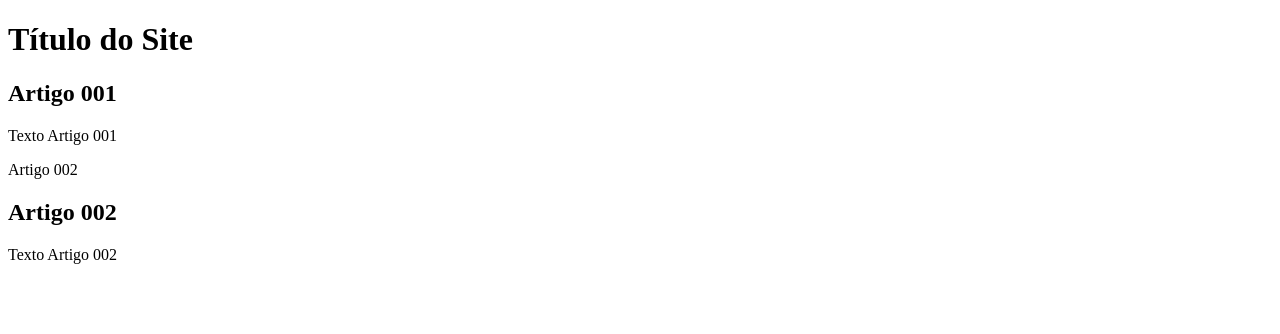
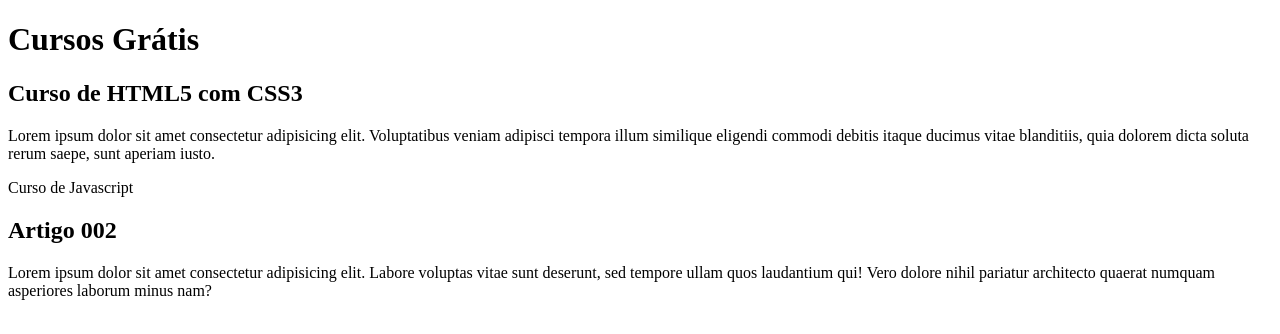
Before and after one commit to alexandrerosa-dev/projeto-site, a plain HTML site: page index.html in a window 1280 px wide. Drawn offline with Linux system fonts and the light colour scheme.

Commit message:
comecei a incluir o conteúdo

```diff
--- a/index.html
+++ b/index.html
@@ -9,15 +9,15 @@
 <body>
     <main>
         <header>
-            <h1>Título do Site</h1>
+            <h1>Cursos Grátis</h1>
         </header>
         <article>
-            <h2>Artigo 001</h2>
-            <p>Texto Artigo 001</p>
+            <h2>Curso de HTML5 com CSS3</h2>
+            <p>Lorem ipsum dolor sit amet consectetur adipisicing elit. Voluptatibus veniam adipisci tempora illum similique eligendi commodi debitis itaque ducimus vitae blanditiis, quia dolorem dicta soluta rerum saepe, sunt aperiam iusto.</p>
         </article>
-        <article>Artigo 002</article>
+        <article>Curso de Javascript</article>
             <h2>Artigo 002</h2>
-            <p>Texto Artigo 002</p>
+            <p>Lorem ipsum dolor sit amet consectetur adipisicing elit. Labore voluptas vitae sunt deserunt, sed tempore ullam quos laudantium qui! Vero dolore nihil pariatur architecto quaerat numquam asperiores laborum minus nam?</p>
     </main>
 
 </body>
```
